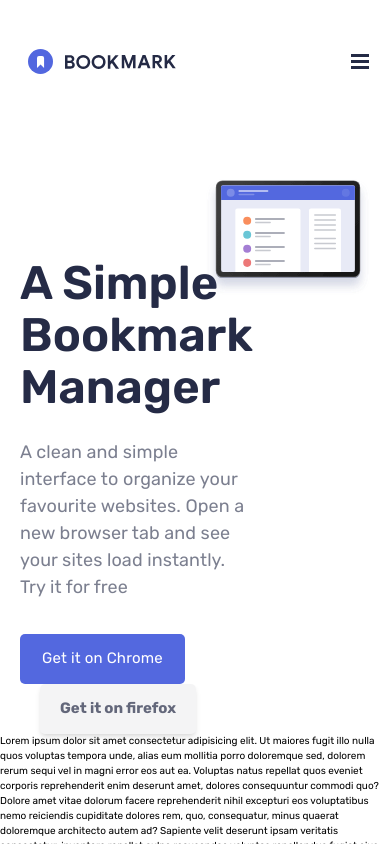
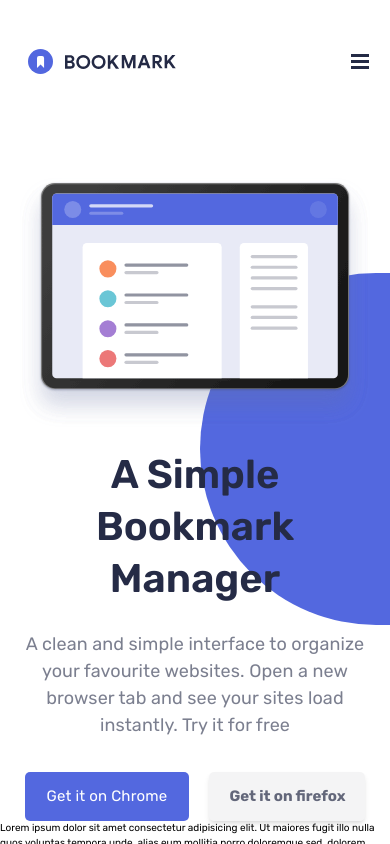
Before and after one commit to olaknowct/bookmark, a React (Create React App) app: page / in a window 390 px wide. Shown: the top 844 px of the page. Built offline with nearby package versions, Linux system fonts and the light colour scheme.

Commit message:
hero responsive

```diff
--- a/src/component/hero/hero.component.jsx
+++ b/src/component/hero/hero.component.jsx
@@ -1,18 +1,18 @@
 import heroImg from '../../images/illustration-hero.svg';
-import { ReactComponent as HeroImg } from '../../images/illustration-hero.svg';
 
 const Hero = () => {
   return (
     <section className=''>
-      <div className='grid grid-cols-2 gap-[2.2rem] pt-[5.53rem] px-[2rem]'>
-        <div className='pt-[7.874rem] text-veryDarkBlue max-w-[54.4rem] ml-auto'>
-          <h1 className='text-[4.7rem] font-semibold leading-[5.2rem]'>
+      <div className='grid lg:grid-cols-2 gap-[2.2rem] pt-[5.53rem] px-[2rem]'>
+        <div className='xl:pt-[7.874rem] order-2 lg:order-1 lg:pt-[2rem] flex flex-col text-veryDarkBlue max-w-[60rem] mx-auto text-center lg:text-left lg:max-w-[45rem] xl:max-w-[54.4rem] lg:mx-0 lg:ml-auto'>
+          <h1 className='xl:text-[4.7rem] text-[4rem] font-semibold leading-[5.2rem]'>
             A Simple Bookmark Manager
           </h1>
           <p className='text-[1.8rem] mt-[2.6rem] tracking-[0.01rem] opacity-60'>
             A clean and simple interface to organize your favourite websites. Open a new browser tab
             and see your sites load instantly. Try it for free
           </p>
+          <div>
             <button className='bg-softBlue text-white mt-[3.3rem] text-[1.5rem] px-[2.2rem] pb-[1.43rem] pt-[1.3rem] tracking-[0.02rem] rounded-lg'>
               Get it on Chrome
             </button>
@@ -20,8 +20,8 @@ const Hero = () => {
               Get it on firefox
             </button>
           </div>
-        <div className="after:content-[''] after:bg-softBlue after:h-[35.2rem] after:rounded-full after:w-[1000rem] after:block after:absolute after:top-[20rem] after:left-[92.5rem] after:-z-10">
-          {/* <HeroImg /> */}
+        </div>
+        <div className="after:content-[''] justify-self-center order-1 lg:order-2 after:bg-softBlue after:h-[35.2rem] after:rounded-full after:w-[1000rem] after:block after:absolute lg:after:top-[20rem] after:top-[15rem] after:left-[20rem] lg:after:left-[92.5rem] after:-z-10">
           <img src={heroImg} width={657} height={466} />
         </div>
       </div>
```
Lines whose indentation alone changed are shown as unchanged.
